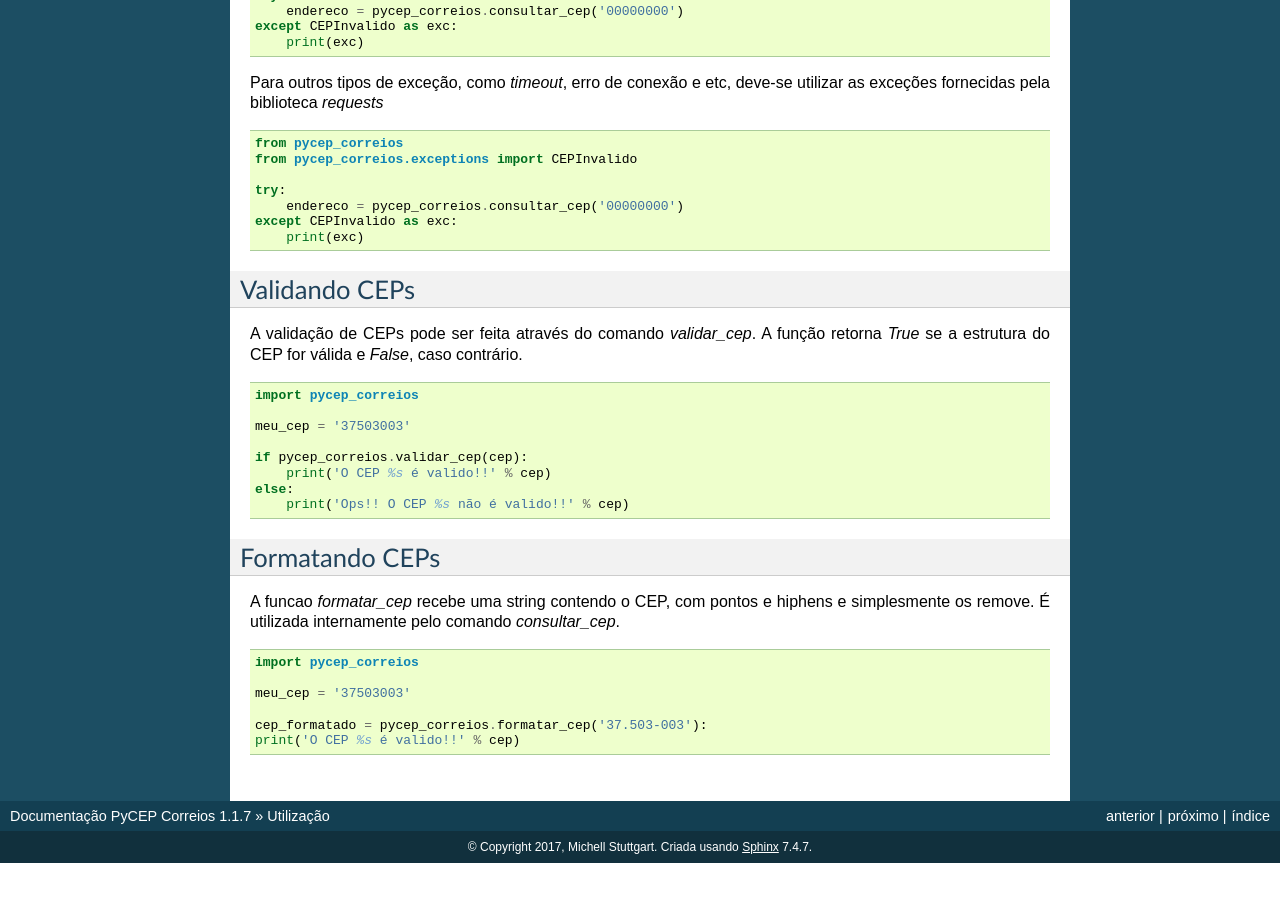
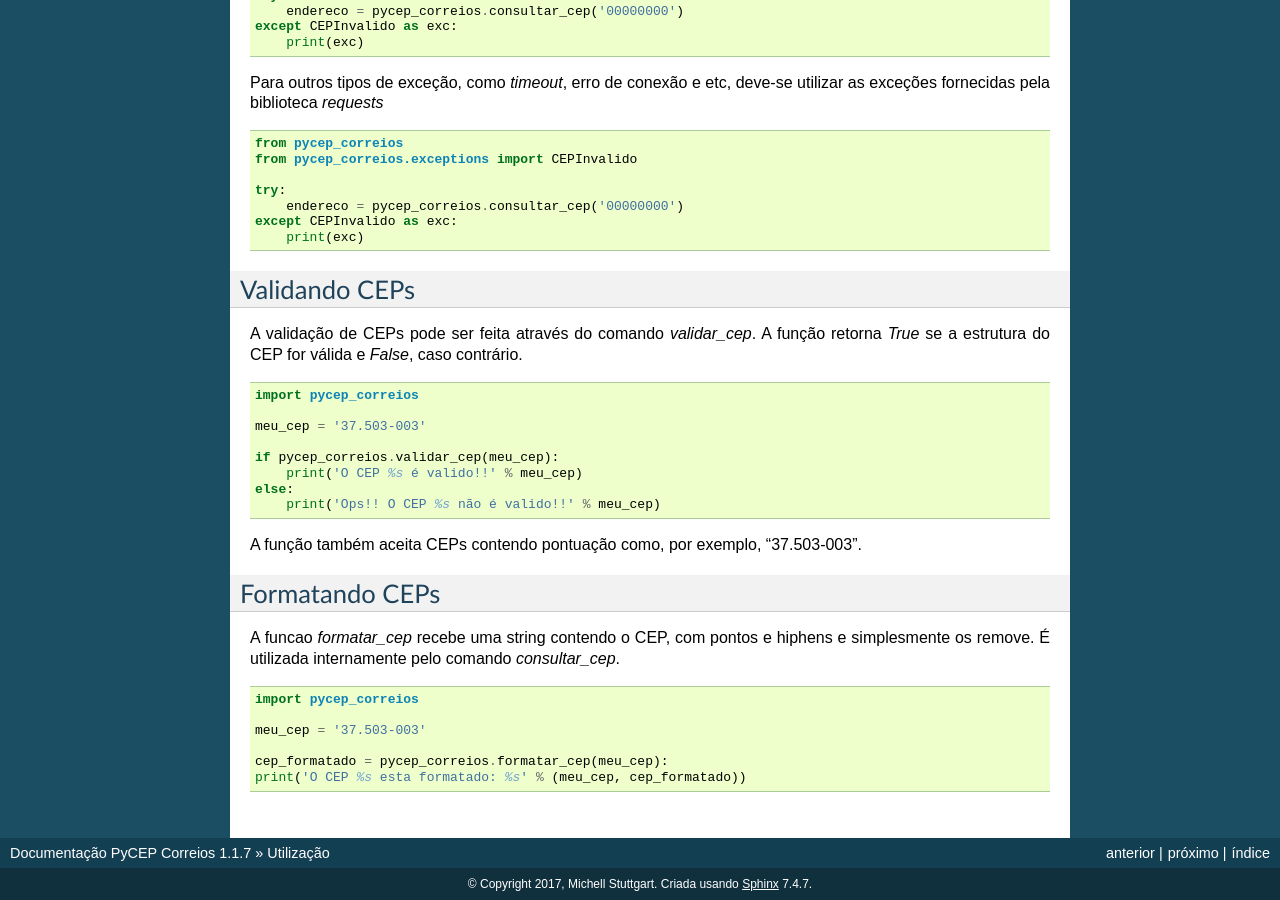
Before and after one commit to mstuttgart/brazilcep, a Sphinx documentation site: the page built from docs/usage.rst, in a window 1280 px wide and 900 px high, scrolled down 1049 px. Built offline with Sphinx 7.4.7, drawn with Linux system fonts in a browser that asks for light colours; before the commit the page ends 1912 px from its top, so only the background shows below that.

Commit message:
[NEW] Documentação atualizada

```diff
--- a/docs/usage.rst
+++ b/docs/usage.rst
@@ -88,12 +88,14 @@ A validação de CEPs pode ser feita através do comando `validar_cep`. A funç
 
     import pycep_correios
 
-    meu_cep = '37503003'
+    meu_cep = '37.503-003'
 
-    if pycep_correios.validar_cep(cep):
-        print('O CEP %s é valido!!' % cep)
+    if pycep_correios.validar_cep(meu_cep):
+        print('O CEP %s é valido!!' % meu_cep)
     else:
-        print('Ops!! O CEP %s não é valido!!' % cep)
+        print('Ops!! O CEP %s não é valido!!' % meu_cep)
+
+A função também aceita CEPs contendo pontuação como, por exemplo, "37.503-003".
 
 Formatando CEPs
 ---------------
@@ -105,7 +107,7 @@ simplesmente os remove. É utilizada internamente pelo comando `consultar_cep`.
 
     import pycep_correios
 
-    meu_cep = '37503003'
+    meu_cep = '37.503-003'
 
-    cep_formatado = pycep_correios.formatar_cep('37.503-003'):
-    print('O CEP %s é valido!!' % cep)
+    cep_formatado = pycep_correios.formatar_cep(meu_cep):
+    print('O CEP %s esta formatado: %s' % (meu_cep, cep_formatado))
```
Also changed, not shown: 1 other file.
